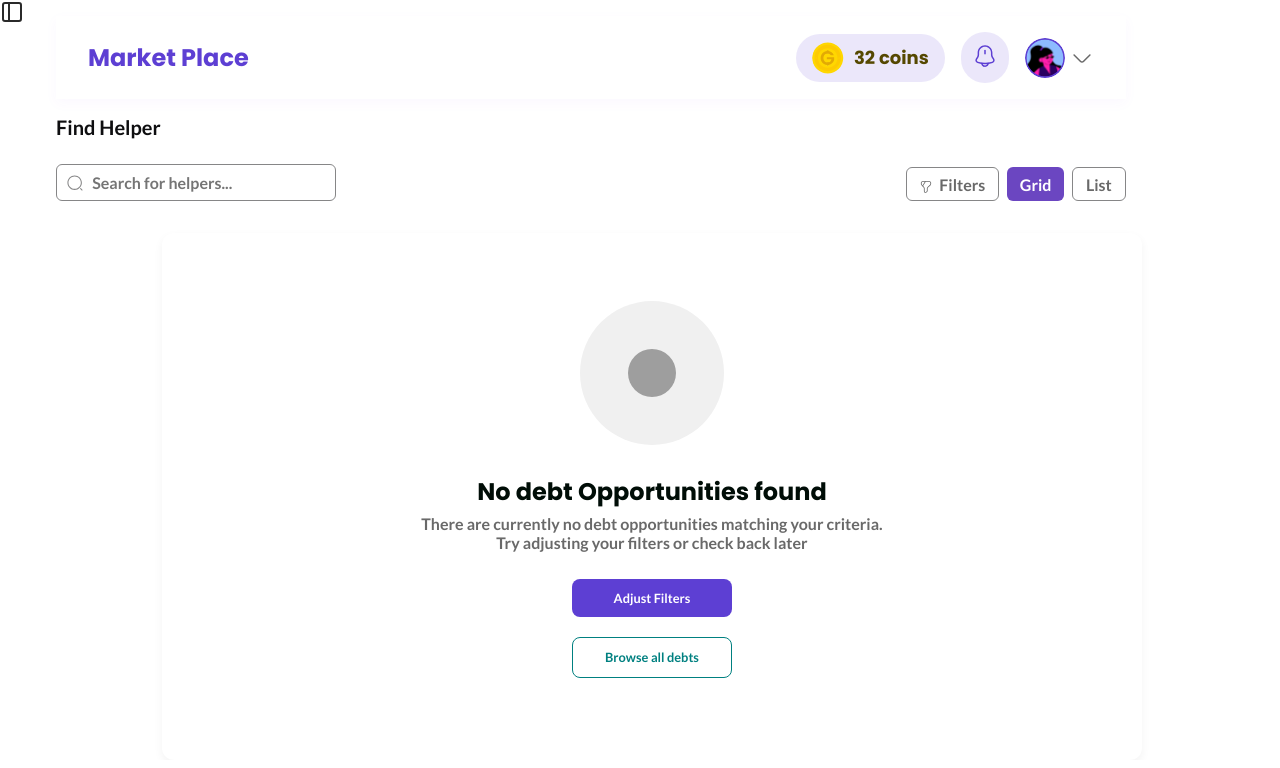
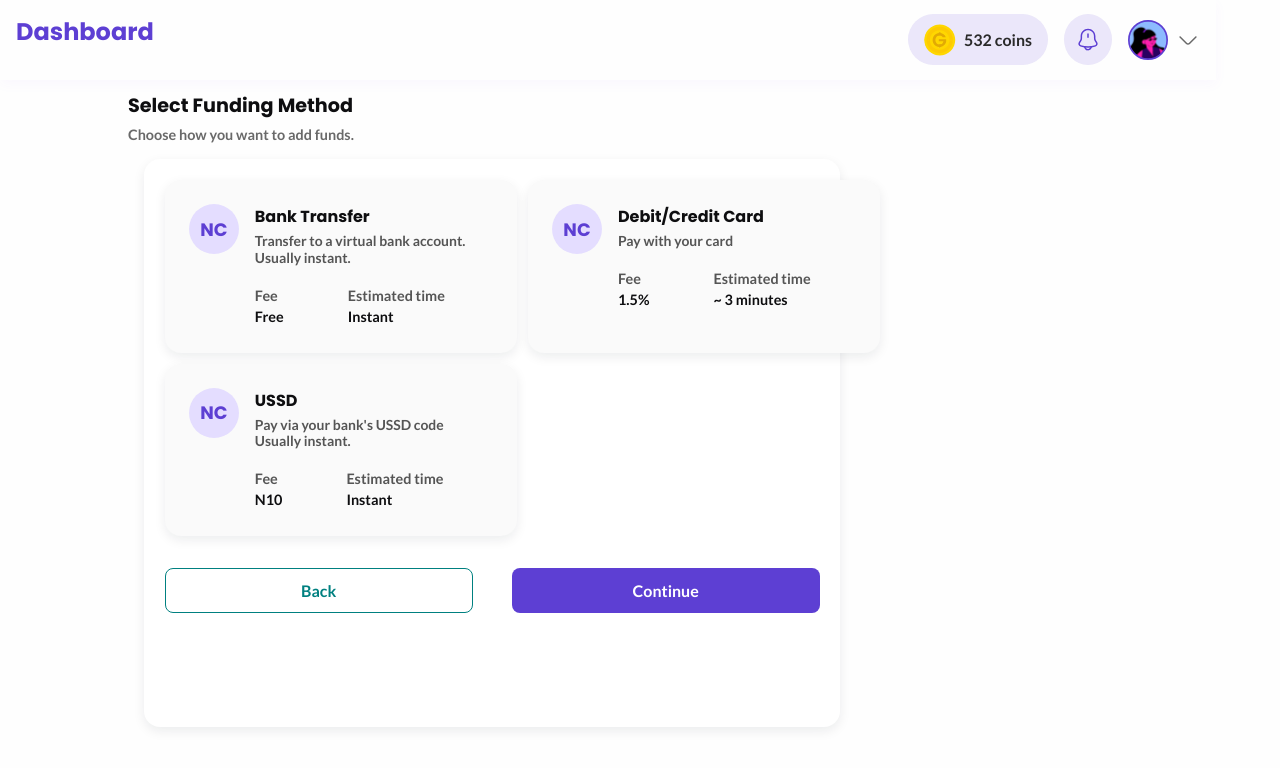
Before and after one commit to Danieljosh-uduma/Gbese, a React (Vite) app: page / in a window 1280 px wide. Shown: the top 768 px of the page. Built offline with nearby package versions, Linux system fonts and the light colour scheme; grey boxes are pictures that could not be loaded.

Commit message:
fund accout screen

```diff
--- a/src/App.tsx
+++ b/src/App.tsx
@@ -1,11 +1,11 @@
 
 import './App.css'
-import BenefactorEmpty from './pages/EmptyState/BenefactorEmpty';
+import FundAccount from './pages/FundAccount/FundAccount';
 
 function App() {
 
   return (
-    <BenefactorEmpty/>
+    <FundAccount/>
 
   )
 }
--- /dev/null
+++ b/src/pages/FundAccount/FundAccount.css
@@ -0,0 +1,252 @@
+.funding-container {
+  padding: 2rem 4rem;
+  margin-top: 1rem;
+  max-width: 90%;
+  margin: 2rem auto;
+  background: #FEFEFE;
+
+}
+
+.funding-header {
+
+  font-family: 'Poppins';
+    font-weight: 700;
+    font-size: 1.2rem;
+    color: #0E0E10;
+    padding-bottom: 0.4rem;
+}
+
+.funding-subtext {
+    font-family: 'Lato';
+    font-weight: 400;
+    font-size: 0.9rem;
+    color: #696969;
+}
+
+.funding {
+    border-radius: 1rem;
+    padding: 1.3rem;
+    background: #FFFFFF;
+    box-shadow: 0px 4px 12px 0px #10182814;
+    margin: 1rem;
+    width: 68%;
+    height: 71vh;
+}
+
+.funding-options {
+    display: flex;
+    gap: 1rem;
+    margin-bottom: 2rem;
+    display: grid;
+    grid-template-columns: repeat(2, 1fr);
+    gap: 0.7rem;
+}
+
+.funding-card {
+
+    cursor: pointer;
+    display: flex;
+    gap: 1rem;
+    transition: border 0.3s ease, background-color 0.3s ease;
+    border-radius: 1rem;
+    padding: 1.5rem;
+    background: #FAFAFA;
+    box-shadow: 0px 4px 12px 0px #10182814;
+    width: 22rem;
+}
+
+.funding-card.selected {
+  background: #AE9FE940;
+  border: 1px solid #5D3FD3
+
+}
+
+.card-info h3 {
+  margin: 0;
+  font-size: 1rem;
+  font-weight: 600;
+}
+
+.card-info p {
+  margin: 0.25rem 0;
+  color: #555;
+}
+
+
+
+
+
+.card-title {
+    font-family: 'Lato';
+    font-size: 0.87rem;
+    padding-bottom: 0.5rem;
+color: #868687;
+line-height: 120%;
+}
+
+.card-meta {
+  margin-top: 0.5rem;
+  font-size: 0.9rem;
+  color: #444;
+  display: flex;
+  flex-direction: row;
+  gap: 4rem;
+}
+
+
+.feee{
+    font-family: 'Lato';
+font-weight: 600;
+font-size: 0.9rem;
+color: #0E0E10 !important;
+
+}
+.timee{
+    font-family: 'Lato';
+font-weight: 600;
+font-size: 0.9rem;
+color: #0E0E10 !important;
+}
+
+.fee {
+    font-family: 'Lato';
+font-weight: 400;
+font-size: 0.9rem;
+color: #868687;
+}
+.time {
+    font-family: 'Lato';
+font-weight: 400;
+font-size: 0.9rem;
+color: #868687;
+}
+
+.card-icon {
+  font-weight: bold;
+  width: 50px;
+  height: 50px;
+  border-radius: 50%;
+  display: flex;
+  align-items: center;
+  justify-content: center;
+
+
+
+gap: 10px;
+border-radius: 50px;
+padding: 20px;
+color: #5D3FD3;
+background: #E4DDFF;
+
+
+font-family: 'Poppins';
+font-weight: 700;
+font-size: 18px;
+
+}
+
+
+.button-group {
+  display: flex;
+  justify-content: space-between;
+}
+
+.btn-back,
+.btn-continue {
+  padding: 0.75rem 2rem;
+  font-size: 1rem;
+  border-radius: 8px;
+  border: none;
+  cursor: pointer;
+  width: 47%;
+}
+
+.btn-back {
+    background: #FFFFFF;
+  border: 1px solid #008080;
+  color: #008080;
+
+}
+
+.btn-continue {
+  background: #5D3FD3;
+
+  color: white;
+  font-weight: 500;
+}
+
+
+@media (max-width: 768px) {
+  .funding {
+    width: 100%;
+    height: auto;
+    padding: 1rem;
+  }
+
+  .funding-options {
+    grid-template-columns: 1fr;
+    gap: 1rem;
+  }
+
+  .funding-card {
+    width: 100%;
+    flex-direction: row;
+    padding: 1rem;
+  }
+
+  .card-meta {
+    flex-direction: column;
+    gap: 0.5rem;
+  }
+
+  .button-group {
+    flex-direction: column;
+    gap: 1rem;
+  }
+
+  .btn-back,
+  .btn-continue {
+    width: 100%;
+  }
+}
+
+
+@media (max-width: 480px) {
+  .funding-container {
+    padding: 1rem;
+  }
+
+  .funding-header {
+    font-size: 1rem;
+  }
+
+  .funding-subtext {
+    font-size: 0.85rem;
+  }
+
+  .funding-card {
+    flex-direction: column;
+    align-items: flex-start;
+  }
+
+  .card-icon {
+    width: 40px;
+    height: 40px;
+    padding: 10px;
+    font-size: 16px;
+  }
+
+  .card-info h3 {
+    font-size: 0.95rem;
+  }
+
+  .card-title,
+  .card-meta {
+    font-size: 0.85rem;
+  }
+
+  .feee,
+  .timee {
+    font-size: 0.85rem;
+  }
+}
--- /dev/null
+++ b/src/pages/FundAccount/FundAccount.tsx
@@ -0,0 +1,97 @@
+import  { useState } from 'react';
+import './FundAccount.css';
+import Nav from './Nav';
+import { Sidebar } from 'lucide-react';
+
+function FundAccount() {
+  const [selected, setSelected] = useState<string | null>(null);
+
+  const fundingOptions: {
+    id: string;
+    title: string;
+    description: React.ReactNode;
+    fee: string;
+    time: string;
+  }[] = [
+    {
+      id: 'bank',
+      title: 'Bank Transfer',
+      description: (
+        <>Transfer to a virtual bank account. <br /> Usually instant.</>
+      ),
+      fee: 'Free',
+      time: 'Instant',
+    },
+    {
+      id: 'card',
+      title: 'Debit/Credit Card',
+      description: 'Pay with your card',
+      fee: '1.5%',
+      time: '~ 3 minutes',
+    },
+    {
+      id: 'ussd',
+      title: 'USSD',
+      description: (
+        <>Pay via your bank's USSD code<br/>Usually instant.</>
+      ),
+      fee: 'N10',
+      time: 'Instant',
+    },
+  ];
+
+  function handleSelect(id: string) {
+    setSelected(id);
+  }
+
+  return (
+
+    <div className="container">
+        <Sidebar/>
+        <Nav
+        coinCount={532}/>
+
+        <div className="funding-container">
+
+
+            <h2 className="funding-header">Select Funding Method</h2>
+            <p className="funding-subtext">Choose how you want to add funds.</p>
+            <div className="funding">
+                <div className="funding-options">
+                {fundingOptions.map((option) => (
+                <div
+                    key={option.id}
+                    className={`funding-card ${selected === option.id ? 'selected' : ''}`}
+                    onClick={() => handleSelect(option.id)}
+                    >
+                    <div className="card-icon">NC</div>
+                    <div className="card-info">
+                    <h3>{option.title}</h3>
+                    <p className='card-title'>{option.description}</p>
+                    <div className="card-meta">
+                        <span className='card-fee'><p className="fee">Fee</p> <p className="feee">{option.fee}</p></span>
+                        <span className='card-time'><p className="time">Estimated time</p> <p className="timee">{option.time}</p> </span>
+                    </div>
+                    </div>
+                </div>
+                 ))}
+
+
+            </div>
+
+            <div className="button-group">
+            <button className="btn-back">Back</button>
+            <button className="btn-continue" disabled={!selected}>Continue</button>
+            </div>
+
+            </div>
+        </div>
+
+
+    </div>
+
+
+  );
+}
+
+export default FundAccount;
--- /dev/null
+++ b/src/pages/FundAccount/Nav.css
@@ -0,0 +1,70 @@
+.nav {
+    display: flex;
+    flex-direction: row;
+    justify-content: space-between;
+    padding: 0.9rem 1rem;
+    box-shadow: 0px 4px 12px 0px #9747FF0A;
+position: fixed;
+width: 95%;
+top: 0;
+background: #FEFEFE;
+
+}
+
+.left p {
+    font-family: 'Poppins';
+    font-weight: 700;
+    font-size: 24px;
+    color: #5D3FD3;
+}
+
+
+.coins {
+    display: flex;
+padding: 0.5rem 1rem;
+border-radius: 999px;
+align-items: center;
+gap: 0.5rem;
+background: #AE9FE940;
+}
+
+.coins span {
+    white-space: nowrap;
+}
+.coin {
+    height: 32px;
+    width: 32px;
+}
+
+.icon-button {
+    gap: 10px;
+    border-radius: 50%;
+    padding: 12px;
+    background: #AE9FE940;
+    border: none;
+
+}
+
+.right {
+    display: flex;
+    justify-content: space-around;
+    gap: 1rem;
+}
+.avatar {
+    width: 40px;
+    height: 40px;
+    border-width: 2px;
+}
+
+
+
+.avatar-wrapper {
+    display: flex;
+    align-self: center;
+    align-items: center;
+    gap: 0.5rem;
+}
+.dropdown-icon {
+    height: 24px;
+    width: 24px;
+}
--- /dev/null
+++ b/src/pages/FundAccount/Nav.tsx
@@ -0,0 +1,49 @@
+
+import './Nav.css'
+import { useState } from 'react';
+
+type NavProps = {
+  coinCount: number;
+};
+
+function Nav (props:NavProps) {
+    const [showDropdown, setShowDropdown] = useState(false);
+
+    const toggleDropdown = () => {
+    setShowDropdown(!showDropdown);
+  };
+
+    return(
+
+
+
+
+        <div className="nav">
+            <div className="left">
+                <p>Dashboard</p>
+            </div>
+            <div className="right">
+                <div className="coins">
+                    <img src="/src/assets/images/icons/coin.svg" alt="" className='coin'/>
+                    <span>{props.coinCount} coins</span>
+                </div>
+                <button className="icon-button">
+                    <img src="/src/assets/images/icons/notification-bing.svg" alt="notifications" className="icon-image" />
+                </button>
+
+                <div className="avatar-wrapper" onClick={toggleDropdown}>
+                    <img src="/src/assets/images/icons/nav-img.svg" alt="avatar" className="avatar" />
+                    <img src="/src/assets/images/icons/dropdown.svg" alt="dropdown" className="dropdown-icon" />
+                        {showDropdown && (
+                    <div className="dropdown-menu">
+                         <a href="#">Profile</a>
+                    </div>
+                     )}
+                </div>
+
+            </div>
+        </div>
+    )
+};
+
+export default Nav;
```
